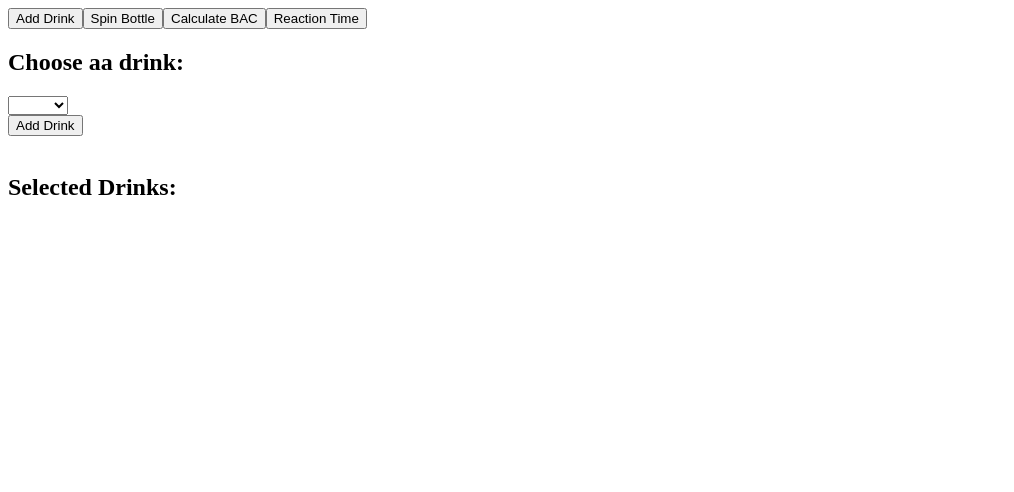
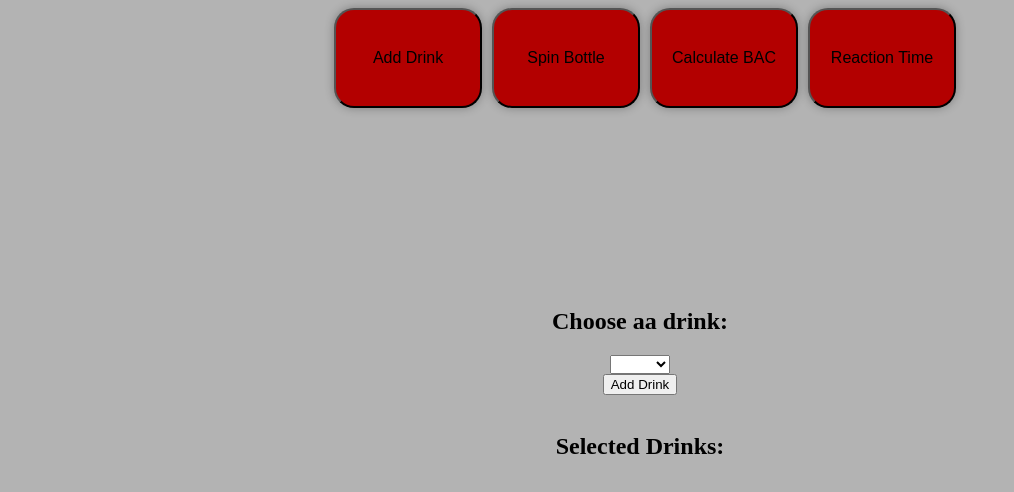
Before and after one commit to JohnnyCiepiela/bac-calculating-app-angular, an Angular app: page / in a window 1280 px wide. Shown: the top 492 px of the page, without its empty margins (0-1014 px from the left). Built offline with nearby package versions, Linux system fonts and the light colour scheme.

Commit message:
...refine and style the navigation bar

```diff
--- a/src/app/app.component.css
+++ b/src/app/app.component.css
@@ -0,0 +1,29 @@
+.nav-bar {
+  margin: auto;
+  display: flex;
+  height: 100px;
+  width: 50%;
+}
+
+.card {
+  border-radius: 20px;
+  margin-left: 10px;
+  height: 100px;
+  width: 50px;
+  background-color: #b30000;
+  flex: 1;
+  transition: .3s all ease;
+  box-shadow: 0 0 10px rgba(0, 0, 0, 0.3);
+  font-family: "Poppins SemiBold", sans-serif;
+  font-size: 1em;
+}
+
+.card:hover {
+  flex: 2;
+  background-color: #cfcfcf;
+}
+
+.lower-panel {
+  text-align: center;
+  margin-top: 200px;
+}
--- a/src/app/app.component.html
+++ b/src/app/app.component.html
@@ -1,11 +1,13 @@
-<div>
-  <button (click)="setCurrentPage('AddDrink')">Add Drink</button>
-  <button (click)="setCurrentPage('SpinBottle')">Spin Bottle</button>
-  <button (click)="setCurrentPage('CalculateBac')">Calculate BAC</button>
-  <button (click)="setCurrentPage('ReactionTime')">Reaction Time</button>
+<div class="nav-bar">
+  <button class="card" (click)="setCurrentPage('AddDrink')">Add Drink</button>
+  <button class="card" (click)="setCurrentPage('SpinBottle')">Spin Bottle</button>
+  <button class="card" (click)="setCurrentPage('CalculateBac')">Calculate BAC</button>
+  <button class="card" (click)="setCurrentPage('ReactionTime')">Reaction Time</button>
 </div>
 
-<app-add-drink *ngIf="currentPage === 'AddDrink'"></app-add-drink>
-<app-spin-bottle *ngIf="currentPage === 'SpinBottle'"></app-spin-bottle>
-<app-calculate-bac *ngIf="currentPage === 'CalculateBac'"></app-calculate-bac>
-<app-reaction-time *ngIf="currentPage === 'ReactionTime'"></app-reaction-time>
+<div class="lower-panel">
+  <app-add-drink *ngIf="currentPage === 'AddDrink'"></app-add-drink>
+  <app-spin-bottle *ngIf="currentPage === 'SpinBottle'"></app-spin-bottle>
+  <app-calculate-bac *ngIf="currentPage === 'CalculateBac'"></app-calculate-bac>
+  <app-reaction-time *ngIf="currentPage === 'ReactionTime'"></app-reaction-time>
+</div>
--- a/src/styles.css
+++ b/src/styles.css
@@ -1 +1,3 @@
-/* You can add global styles to this file, and also import other style files */
+body {
+  background-color: #b3b3b3;
+}
```
